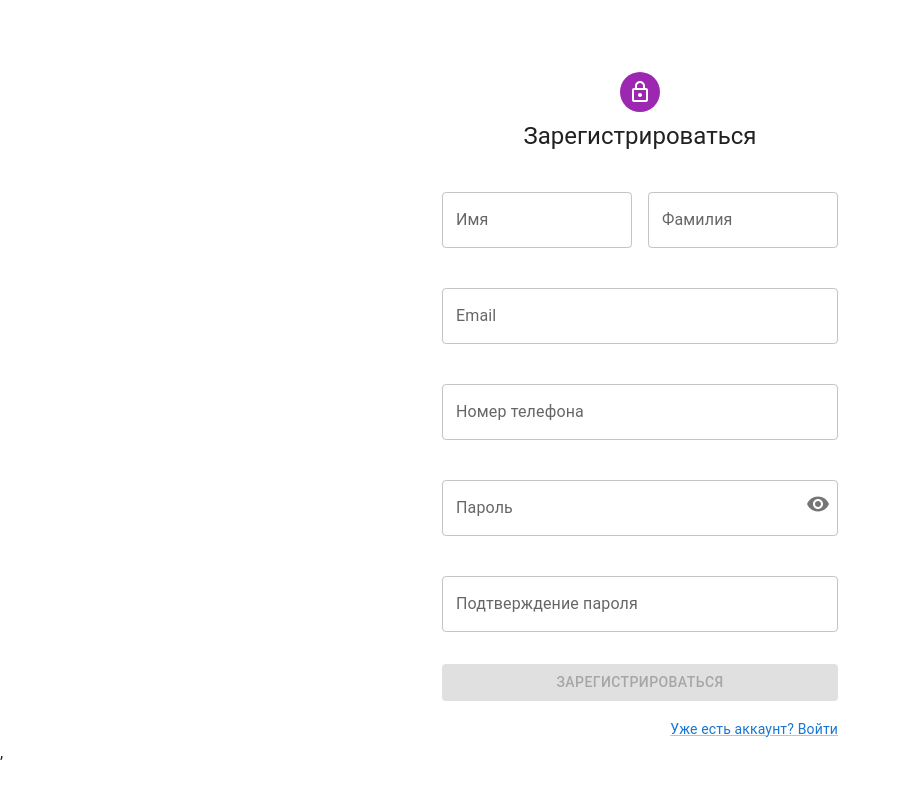
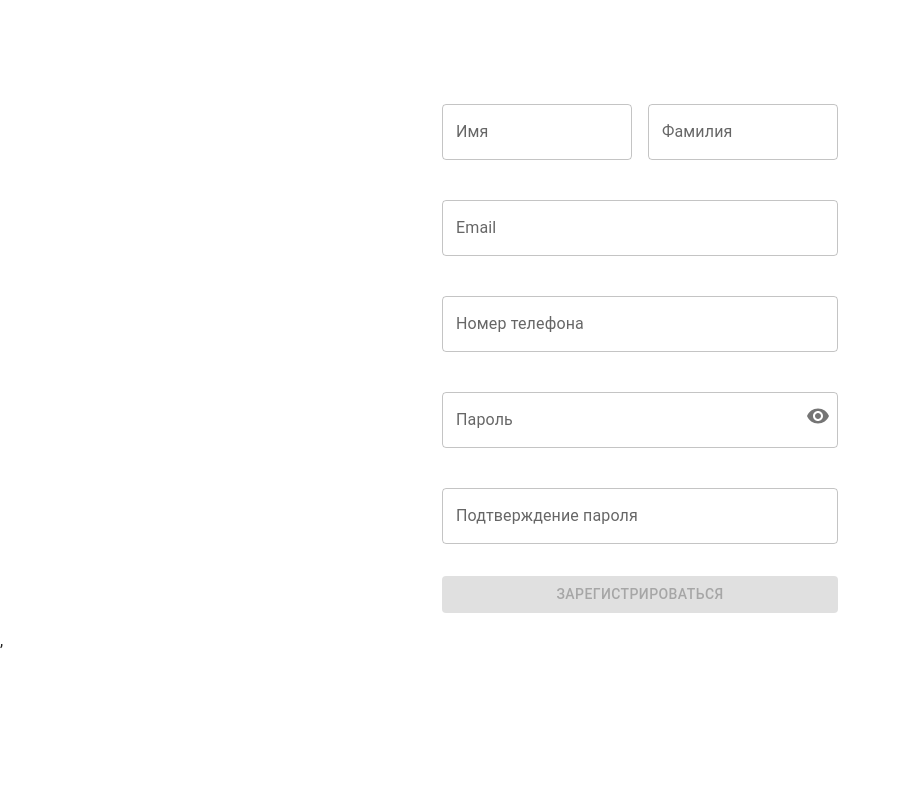
Before and after one commit to Arhontes/car-car-client, a React (Create React App) app: page /register in a window 1280 px wide. Shown: the whole page, without its empty margins (0-901 px from the left). Built offline with nearby package versions, Linux system fonts and the light colour scheme.

Commit message:
refactored(few): change imports, remove part-components

```diff
--- a/src/features/auth/sign-in/SignIn.tsx
+++ b/src/features/auth/sign-in/SignIn.tsx
@@ -3,7 +3,6 @@ import CssBaseline from '@mui/material/CssBaseline';
 import Box from '@mui/material/Box';
 import Container from '@mui/material/Container';
 import {createTheme, ThemeProvider} from '@mui/material/styles';
-import SignInHeader from "./sign-in-components/SignIn-Header";
 import SignInBody from "./sign-in-components/SignIn-Body";
 
 const theme = createTheme();
@@ -25,7 +24,6 @@ export default function SignIn() {
                         alignItems: 'center',
                     }}
                 >
-                    <SignInHeader/>
                     <SignInBody/>
                 </Box>
 
--- a/src/features/auth/sign-in/sign-in-components/SignIn-Body.tsx
+++ b/src/features/auth/sign-in/sign-in-components/SignIn-Body.tsx
@@ -1,7 +1,6 @@
 import React from 'react';
 import Button from "@mui/material/Button";
 import {Box} from "@mui/material";
-import SignInBodyLinks from "./SignIn-BodyLinks";
 import {SubmitHandler, useForm} from "react-hook-form";
 import FormTextField from "../../../../common/components/FormTextField";
 import {
@@ -30,15 +29,14 @@ const SignInBody = () => {
         <Box component="form" onSubmit={handleSubmit(onSubmit)} sx={{mt: 1}}>
 
 
-
             <FormTextField
                 type={"email"}
                 label={"Email"}
                 defaultValue={""}
                 name={"email"}
                 rules={{
-                                required:validationMessages.isRequired,
-                                pattern: {value:validation.email,message: validationMessages.incorrectEmail}
+                    required: validationMessages.isRequired,
+                    pattern: {value: validation.email, message: validationMessages.incorrectEmail}
                 }}
                 control={control as any}/>
 
@@ -48,8 +46,8 @@ const SignInBody = () => {
                 defaultValue={""}
                 name={"password"}
                 rules={{
-                                required:validationMessages.isRequired,
-                                minLength:validationHelpers.getMinLengthMessage(6)
+                    required: validationMessages.isRequired,
+                    minLength: validationHelpers.getMinLengthMessage(6)
                 }}
                 control={control as any}/>
 
@@ -62,7 +60,6 @@ const SignInBody = () => {
             >
                 Войти
             </Button>
-            <SignInBodyLinks/>
         </Box>
     );
 };
--- a/src/features/auth/sign-up/SignUp.tsx
+++ b/src/features/auth/sign-up/SignUp.tsx
@@ -3,7 +3,6 @@ import CssBaseline from '@mui/material/CssBaseline';
 import Box from '@mui/material/Box';
 import Container from '@mui/material/Container';
 import {createTheme, ThemeProvider} from '@mui/material/styles';
-import SignUpHeader from "./sign-up-components/SignUp-Header";
 import SignUpBody from "./sign-up-components/SignUp-Body";
 
 const theme = createTheme();
@@ -27,7 +26,6 @@ export default function SignUp() {
                         alignItems: 'center',
                     }}
                 >
-                    <SignUpHeader/>
 
                     <SignUpBody/>
                 </Box>
--- a/src/features/auth/sign-up/sign-up-components/SignUp-Body.tsx
+++ b/src/features/auth/sign-up/sign-up-components/SignUp-Body.tsx
@@ -2,13 +2,8 @@ import React from 'react';
 import Grid from "@mui/material/Grid";
 import Button from "@mui/material/Button";
 import Box from "@mui/material/Box";
-import SignUpBodyLinks from "./SignUp-BodyLinks";
 import FormTextField from "../../../../common/components/FormTextField";
-import {
-    validationHelpers,
-    validationMessages,
-    validation
-} from "../../../../common/constans/validation";
+import {validation, validationHelpers, validationMessages} from "../../../../common/constans/validation";
 import {SubmitHandler, useForm} from "react-hook-form";
 import {useAppDispatch} from "../../../../common/hooks/useAppDispatch";
 import {registerTC} from "../../auth-slice";
@@ -147,7 +142,6 @@ const SignUpBody = () => {
             >
                 Зарегистрироваться
             </Button>
-            <SignUpBodyLinks/>
         </Box>
     );
 };
```
Lines whose indentation alone changed are shown as unchanged.
